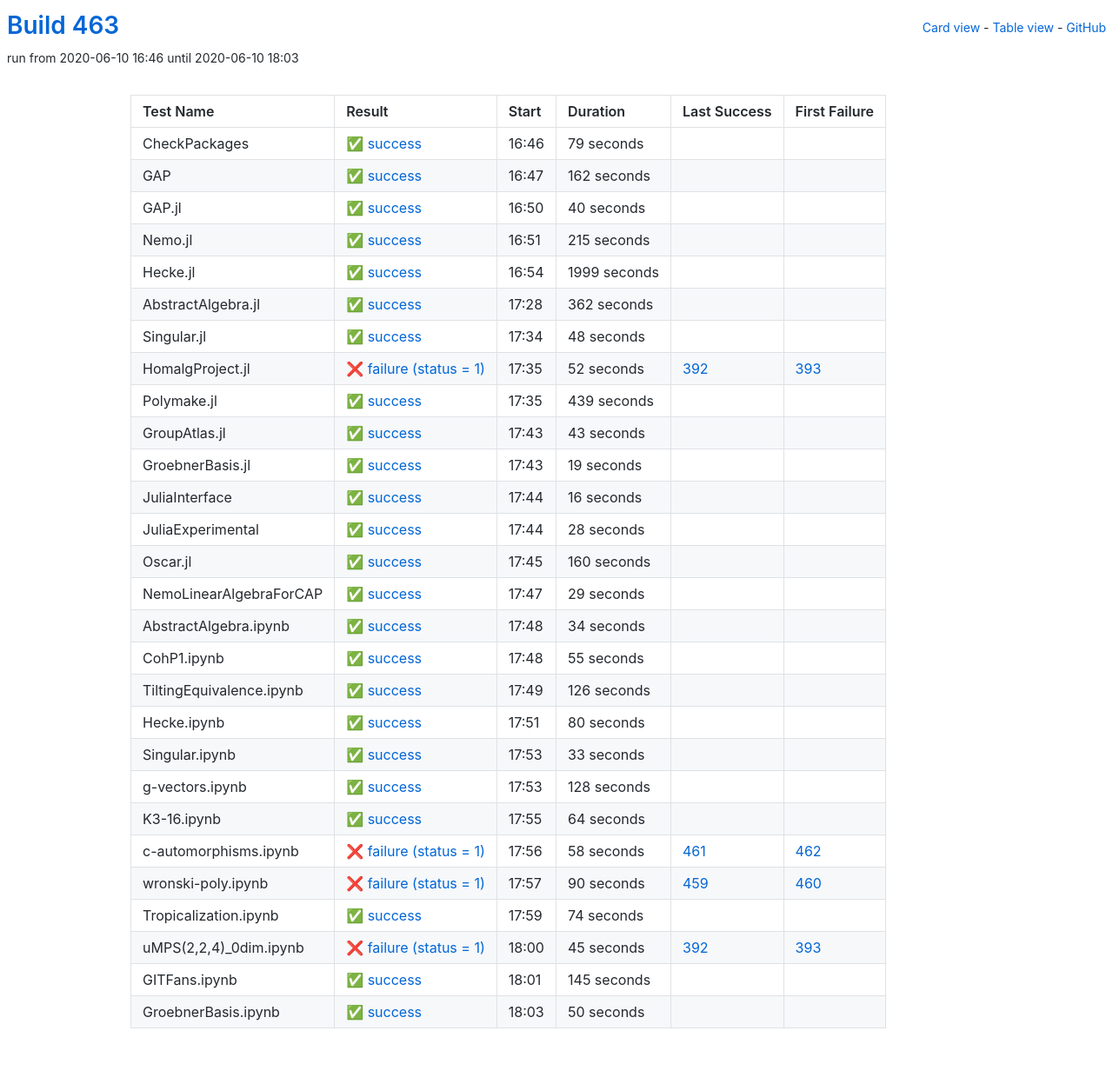
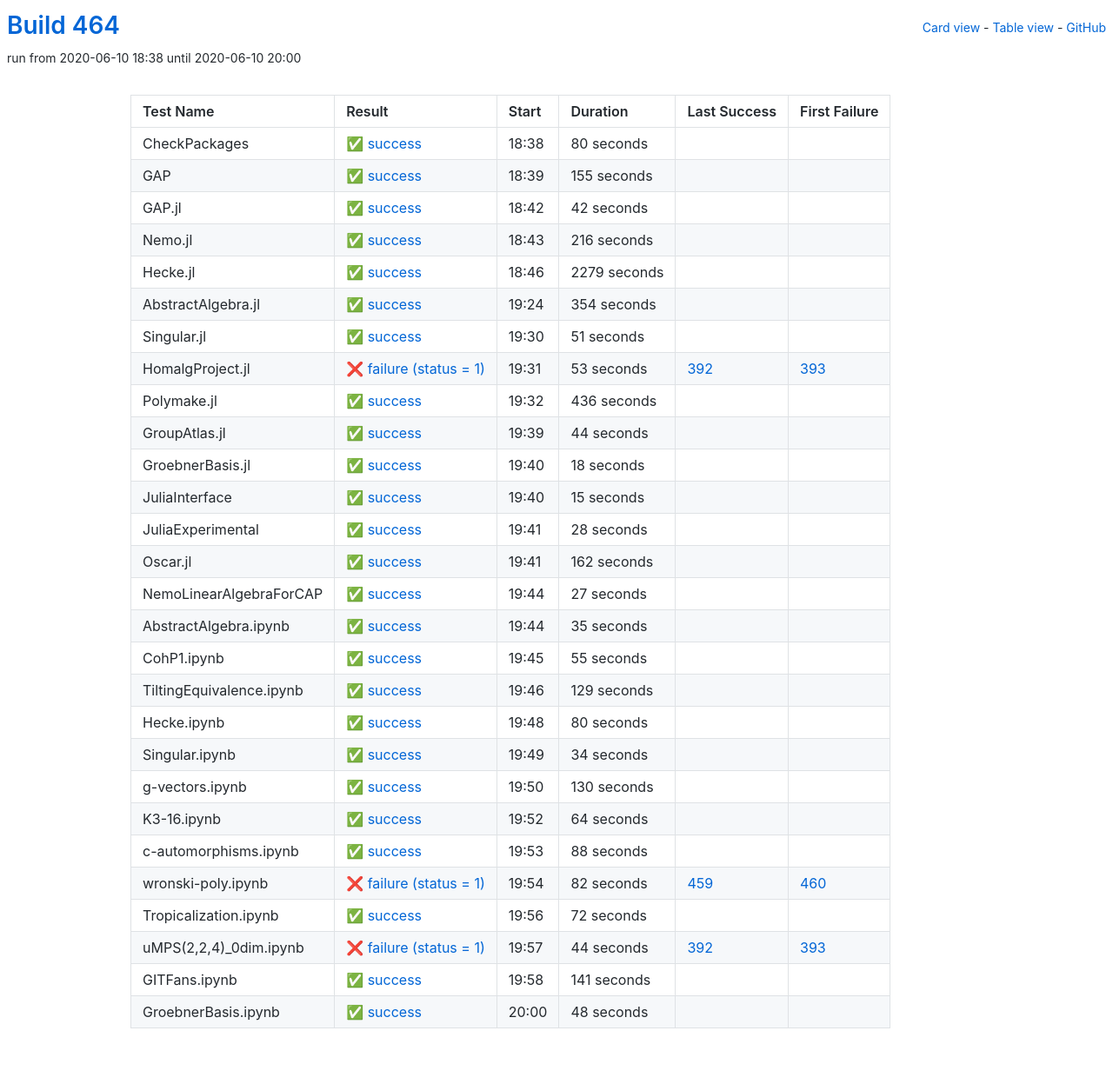
Before and after one commit to oscar-system/oscar-ci-status-1.4, a Jekyll site: the page built from table.html, in a window 1280 px wide. Shown: the whole page at 87% size. Built offline with Jekyll 4.4.1, drawn with Linux system fonts in a browser that asks for light colours.

Commit message:
Build #464

```diff
--- a/_data/ci.yml
+++ b/_data/ci.yml
@@ -1,6 +1,6 @@
 ---
-build: 463
-build_url: https://oscarci.mathematik.uni-kl.de/job/oscar-julia-1.4/463/
+build: 464
+build_url: https://oscarci.mathematik.uni-kl.de/job/oscar-julia-1.4/464/
 job: oscar-julia-1.4
 organization: oscar-system
 repo: oscar-ci-status-1.4
@@ -8,152 +8,152 @@ repourl: https://github.com/oscar-system/oscar-ci-status-1.4
 tests:
 - name: CheckPackages
   id: checkpackages
-  log: https://oscarci.mathematik.uni-kl.de/job/oscar-julia-1.4/463/artifact/logs/build-463/CheckPackages.log
-  start: 2020-06-10 16:46
+  log: https://oscarci.mathematik.uni-kl.de/job/oscar-julia-1.4/464/artifact/logs/build-464/CheckPackages.log
+  start: 2020-06-10 18:38
   success: true
   exitcode: 0
   status: success
-  duration: 79
+  duration: 80
   last_success: false
   last_success_url:
   first_failure: false
   first_failure_url:
 - name: GAP
   id: gap
-  log: https://oscarci.mathematik.uni-kl.de/job/oscar-julia-1.4/463/artifact/logs/build-463/GAP.log
-  start: 2020-06-10 16:47
+  log: https://oscarci.mathematik.uni-kl.de/job/oscar-julia-1.4/464/artifact/logs/build-464/GAP.log
+  start: 2020-06-10 18:39
   success: true
   exitcode: 0
   status: success
-  duration: 162
+  duration: 155
   last_success: false
   last_success_url:
   first_failure: false
   first_failure_url:
 - name: GAP.jl
   id: gap-jl
-  log: https://oscarci.mathematik.uni-kl.de/job/oscar-julia-1.4/463/artifact/logs/build-463/GAP.jl.log
-  start: 2020-06-10 16:50
+  log: https://oscarci.mathematik.uni-kl.de/job/oscar-julia-1.4/464/artifact/logs/build-464/GAP.jl.log
+  start: 2020-06-10 18:42
   success: true
   exitcode: 0
   status: success
-  duration: 40
+  duration: 42
   last_success: false
   last_success_url:
   first_failure: false
   first_failure_url:
 - name: Nemo.jl
   id: nemo-jl
-  log: https://oscarci.mathematik.uni-kl.de/job/oscar-julia-1.4/463/artifact/logs/build-463/Nemo.jl.log
-  start: 2020-06-10 16:51
+  log: https://oscarci.mathematik.uni-kl.de/job/oscar-julia-1.4/464/artifact/logs/build-464/Nemo.jl.log
+  start: 2020-06-10 18:43
   success: true
   exitcode: 0
   status: success
-  duration: 215
+  duration: 216
   last_success: false
   last_success_url:
   first_failure: false
   first_failure_url:
 - name: Hecke.jl
   id: hecke-jl
-  log: https://oscarci.mathematik.uni-kl.de/job/oscar-julia-1.4/463/artifact/logs/build-463/Hecke.jl.log
-  start: 2020-06-10 16:54
+  log: https://oscarci.mathematik.uni-kl.de/job/oscar-julia-1.4/464/artifact/logs/build-464/Hecke.jl.log
+  start: 2020-06-10 18:46
   success: true
   exitcode: 0
   status: success
-  duration: 1999
+  duration: 2279
   last_success: false
   last_success_url:
   first_failure: false
   first_failure_url:
 - name: AbstractAlgebra.jl
   id: abstractalgebra-jl
-  log: https://oscarci.mathematik.uni-kl.de/job/oscar-julia-1.4/463/artifact/logs/build-463/AbstractAlgebra.jl.log
-  start: 2020-06-10 17:28
+  log: https://oscarci.mathematik.uni-kl.de/job/oscar-julia-1.4/464/artifact/logs/build-464/AbstractAlgebra.jl.log
+  start: 2020-06-10 19:24
   success: true
   exitcode: 0
   status: success
-  duration: 362
+  duration: 354
   last_success: false
   last_success_url:
   first_failure: false
   first_failure_url:
 - name: Singular.jl
   id: singular-jl
-  log: https://oscarci.mathematik.uni-kl.de/job/oscar-julia-1.4/463/artifact/logs/build-463/Singular.jl.log
-  start: 2020-06-10 17:34
+  log: https://oscarci.mathematik.uni-kl.de/job/oscar-julia-1.4/464/artifact/logs/build-464/Singular.jl.log
+  start: 2020-06-10 19:30
   success: true
   exitcode: 0
   status: success
-  duration: 48
+  duration: 51
   last_success: false
   last_success_url:
   first_failure: false
   first_failure_url:
 - name: HomalgProject.jl
   id: homalgproject-jl
-  log: https://oscarci.mathematik.uni-kl.de/job/oscar-julia-1.4/463/artifact/logs/build-463/HomalgProject.jl.log
-  start: 2020-06-10 17:35
+  log: https://oscarci.mathematik.uni-kl.de/job/oscar-julia-1.4/464/artifact/logs/build-464/HomalgProject.jl.log
+  start: 2020-06-10 19:31
   success: false
   exitcode: 1
   status: failure
-  duration: 52
+  duration: 53
   last_success: 392
   last_success_url: https://oscarci.mathematik.uni-kl.de/job/oscar-julia-1.4/392/
   first_failure: 393
   first_failure_url: https://oscarci.mathematik.uni-kl.de/job/oscar-julia-1.4/393/
 - name: Polymake.jl
   id: polymake-jl
-  log: https://oscarci.mathematik.uni-kl.de/job/oscar-julia-1.4/463/artifact/logs/build-463/Polymake.jl.log
-  start: 2020-06-10 17:35
+  log: https://oscarci.mathematik.uni-kl.de/job/oscar-julia-1.4/464/artifact/logs/build-464/Polymake.jl.log
+  start: 2020-06-10 19:32
   success: true
   exitcode: 0
   status: success
-  duration: 439
+  duration: 436
   last_success: false
   last_success_url:
   first_failure: false
   first_failure_url:
 - name: GroupAtlas.jl
   id: groupatlas-jl
-  log: https://oscarci.mathematik.uni-kl.de/job/oscar-julia-1.4/463/artifact/logs/build-463/GroupAtlas.jl.log
-  start: 2020-06-10 17:43
+  log: https://oscarci.mathematik.uni-kl.de/job/oscar-julia-1.4/464/artifact/logs/build-464/GroupAtlas.jl.log
+  start: 2020-06-10 19:39
   success: true
   exitcode: 0
   status: success
-  duration: 43
+  duration: 44
   last_success: false
   last_success_url:
   first_failure: false
   first_failure_url:
 - name: GroebnerBasis.jl
   id: groebnerbasis-jl
-  log: https://oscarci.mathematik.uni-kl.de/job/oscar-julia-1.4/463/artifact/logs/build-463/GroebnerBasis.jl.log
-  start: 2020-06-10 17:43
+  log: https://oscarci.mathematik.uni-kl.de/job/oscar-julia-1.4/464/artifact/logs/build-464/GroebnerBasis.jl.log
+  start: 2020-06-10 19:40
   success: true
   exitcode: 0
   status: success
-  duration: 19
+  duration: 18
   last_success: false
   last_success_url:
   first_failure: false
   first_failure_url:
 - name: JuliaInterface
   id: juliainterface
-  log: https://oscarci.mathematik.uni-kl.de/job/oscar-julia-1.4/463/artifact/logs/build-463/JuliaInterface.log
-  start: 2020-06-10 17:44
+  log: https://oscarci.mathematik.uni-kl.de/job/oscar-julia-1.4/464/artifact/logs/build-464/JuliaInterface.log
+  start: 2020-06-10 19:40
   success: true
   exitcode: 0
   status: success
-  duration: 16
+  duration: 15
   last_success: false
   last_success_url:
   first_failure: false
   first_failure_url:
 - name: JuliaExperimental
   id: juliaexperimental
-  log: https://oscarci.mathematik.uni-kl.de/job/oscar-julia-1.4/463/artifact/logs/build-463/JuliaExperimental.log
-  start: 2020-06-10 17:44
+  log: https://oscarci.mathematik.uni-kl.de/job/oscar-julia-1.4/464/artifact/logs/build-464/JuliaExperimental.log
+  start: 2020-06-10 19:41
   success: true
   exitcode: 0
   status: success
@@ -164,44 +164,44 @@ tests:
   first_failure_url:
 - name: Oscar.jl
   id: oscar-jl
-  log: https://oscarci.mathematik.uni-kl.de/job/oscar-julia-1.4/463/artifact/logs/build-463/Oscar.jl.log
-  start: 2020-06-10 17:45
+  log: https://oscarci.mathematik.uni-kl.de/job/oscar-julia-1.4/464/artifact/logs/build-464/Oscar.jl.log
+  start: 2020-06-10 19:41
   success: true
   exitcode: 0
   status: success
-  duration: 160
+  duration: 162
   last_success: false
   last_success_url:
   first_failure: false
   first_failure_url:
 - name: NemoLinearAlgebraForCAP
   id: nemolinearalgebraforcap
-  log: https://oscarci.mathematik.uni-kl.de/job/oscar-julia-1.4/463/artifact/logs/build-463/NemoLinearAlgebraForCAP.log
-  start: 2020-06-10 17:47
+  log: https://oscarci.mathematik.uni-kl.de/job/oscar-julia-1.4/464/artifact/logs/build-464/NemoLinearAlgebraForCAP.log
+  start: 2020-06-10 19:44
   success: true
   exitcode: 0
   status: success
-  duration: 29
+  duration: 27
   last_success: false
   last_success_url:
   first_failure: false
   first_failure_url:
 - name: AbstractAlgebra.ipynb
   id: abstractalgebra-ipynb
-  log: https://oscarci.mathematik.uni-kl.de/job/oscar-julia-1.4/463/artifact/logs/build-463/AbstractAlgebra.ipynb.log
-  start: 2020-06-10 17:48
+  log: https://oscarci.mathematik.uni-kl.de/job/oscar-julia-1.4/464/artifact/logs/build-464/AbstractAlgebra.ipynb.log
+  start: 2020-06-10 19:44
   success: true
   exitcode: 0
   status: success
-  duration: 34
+  duration: 35
   last_success: false
   last_success_url:
   first_failure: false
   first_failure_url:
 - name: CohP1.ipynb
   id: cohp1-ipynb
-  log: https://oscarci.mathematik.uni-kl.de/job/oscar-julia-1.4/463/artifact/logs/build-463/CohP1.ipynb.log
-  start: 2020-06-10 17:48
+  log: https://oscarci.mathematik.uni-kl.de/job/oscar-julia-1.4/464/artifact/logs/build-464/CohP1.ipynb.log
+  start: 2020-06-10 19:45
   success: true
   exitcode: 0
   status: success
@@ -212,20 +212,20 @@ tests:
   first_failure_url:
 - name: TiltingEquivalence.ipynb
   id: tiltingequivalence-ipynb
-  log: https://oscarci.mathematik.uni-kl.de/job/oscar-julia-1.4/463/artifact/logs/build-463/TiltingEquivalence.ipynb.log
-  start: 2020-06-10 17:49
+  log: https://oscarci.mathematik.uni-kl.de/job/oscar-julia-1.4/464/artifact/logs/build-464/TiltingEquivalence.ipynb.log
+  start: 2020-06-10 19:46
   success: true
   exitcode: 0
   status: success
-  duration: 126
+  duration: 129
   last_success: false
   last_success_url:
   first_failure: false
   first_failure_url:
 - name: Hecke.ipynb
   id: hecke-ipynb
-  log: https://oscarci.mathematik.uni-kl.de/job/oscar-julia-1.4/463/artifact/logs/build-463/Hecke.ipynb.log
-  start: 2020-06-10 17:51
+  log: https://oscarci.mathematik.uni-kl.de/job/oscar-julia-1.4/464/artifact/logs/build-464/Hecke.ipynb.log
+  start: 2020-06-10 19:48
   success: true
   exitcode: 0
   status: success
@@ -236,32 +236,32 @@ tests:
   first_failure_url:
 - name: Singular.ipynb
   id: singular-ipynb
-  log: https://oscarci.mathematik.uni-kl.de/job/oscar-julia-1.4/463/artifact/logs/build-463/Singular.ipynb.log
-  start: 2020-06-10 17:53
+  log: https://oscarci.mathematik.uni-kl.de/job/oscar-julia-1.4/464/artifact/logs/build-464/Singular.ipynb.log
+  start: 2020-06-10 19:49
   success: true
   exitcode: 0
   status: success
-  duration: 33
+  duration: 34
   last_success: false
   last_success_url:
   first_failure: false
   first_failure_url:
 - name: g-vectors.ipynb
   id: g-vectors-ipynb
-  log: https://oscarci.mathematik.uni-kl.de/job/oscar-julia-1.4/463/artifact/logs/build-463/g-vectors.ipynb.log
-  start: 2020-06-10 17:53
+  log: https://oscarci.mathematik.uni-kl.de/job/oscar-julia-1.4/464/artifact/logs/build-464/g-vectors.ipynb.log
+  start: 2020-06-10 19:50
   success: true
   exitcode: 0
   status: success
-  duration: 128
+  duration: 130
   last_success: false
   last_success_url:
   first_failure: false
   first_failure_url:
 - name: K3-16.ipynb
   id: k3-16-ipynb
-  log: https://oscarci.mathematik.uni-kl.de/job/oscar-julia-1.4/463/artifact/logs/build-463/K3-16.ipynb.log
-  start: 2020-06-10 17:55
+  log: https://oscarci.mathematik.uni-kl.de/job/oscar-julia-1.4/464/artifact/logs/build-464/K3-16.ipynb.log
+  start: 2020-06-10 19:52
   success: true
   exitcode: 0
   status: success
@@ -272,72 +272,72 @@ tests:
   first_failure_url:
 - name: c-automorphisms.ipynb
   id: c-automorphisms-ipynb
-  log: https://oscarci.mathematik.uni-kl.de/job/oscar-julia-1.4/463/artifact/logs/build-463/c-automorphisms.ipynb.log
-  start: 2020-06-10 17:56
+  log: https://oscarci.mathematik.uni-kl.de/job/oscar-julia-1.4/464/artifact/logs/build-464/c-automorphisms.ipynb.log
+  start: 2020-06-10 19:53
+  success: true
+  exitcode: 0
+  status: success
+  duration: 88
+  last_success: false
+  last_success_url:
+  first_failure: false
+  first_failure_url:
+- name: wronski-poly.ipynb
+  id: wronski-poly-ipynb
+  log: https://oscarci.mathematik.uni-kl.de/job/oscar-julia-1.4/464/artifact/logs/build-464/wronski-poly.ipynb.log
+  start: 2020-06-10 19:54
   success: false
   exitcode: 1
   status: failure
-  duration: 58
-  last_success: 461
-  last_success_url: https://oscarci.mathematik.uni-kl.de/job/oscar-julia-1.4/461/
-  first_failure: 462
-  first_failure_url: https://oscarci.mathematik.uni-kl.de/job/oscar-julia-1.4/462/
-- name: wronski-poly.ipynb
-  id: wronski-poly-ipynb
-  log: https://oscarci.mathematik.uni-kl.de/job/oscar-julia-1.4/463/artifact/logs/build-463/wronski-poly.ipynb.log
-  start: 2020-06-10 17:57
-  success: false
-  exitcode: 1
-  status: failure
-  duration: 90
+  duration: 82
   last_success: 459
   last_success_url: https://oscarci.mathematik.uni-kl.de/job/oscar-julia-1.4/459/
   first_failure: 460
   first_failure_url: https://oscarci.mathematik.uni-kl.de/job/oscar-julia-1.4/460/
 - name: Tropicalization.ipynb
   id: tropicalization-ipynb
-  log: https://oscarci.mathematik.uni-kl.de/job/oscar-julia-1.4/463/artifact/logs/build-463/Tropicalization.ipynb.log
-  start: 2020-06-10 17:59
+  log: https://oscarci.mathematik.uni-kl.de/job/oscar-julia-1.4/464/artifact/logs/build-464/Tropicalization.ipynb.log
+  start: 2020-06-10 19:56
   success: true
   exitcode: 0
   status: success
-  duration: 74
+  duration: 72
   last_success: false
   last_success_url:
   first_failure: false
   first_failure_url:
 - name: uMPS(2,2,4)_0dim.ipynb
   id: umps-2-2-4-0dim-ipynb
-  log: https://oscarci.mathematik.uni-kl.de/job/oscar-julia-1.4/463/artifact/logs/build-463/uMPS-2-2-4-_0dim.ipynb.log
-  start: 2020-06-10 18:00
+  log: https://oscarci.mathematik.uni-kl.de/job/oscar-julia-1.4/464/artifact/logs/build-464/uMPS-2-2-4-_0dim.ipynb.log
+  start: 2020-06-10 19:57
   success: false
   exitcode: 1
   status: failure
-  duration: 45
+  duration: 44
   last_success: 392
   last_success_url: https://oscarci.mathematik.uni-kl.de/job/oscar-julia-1.4/392/
   first_failure: 393
   first_failure_url: https://oscarci.mathematik.uni-kl.de/job/oscar-julia-1.4/393/
 - name: GITFans.ipynb
   id: gitfans-ipynb
-  log: https://oscarci.mathematik.uni-kl.de/job/oscar-julia-1.4/463/artifact/logs/build-463/GITFans.ipynb.log
-  start: 2020-06-10 18:01
+  log: https://oscarci.mathematik.uni-kl.de/job/oscar-julia-1.4/464/artifact/logs/build-464/GITFans.ipynb.log
+  start: 2020-06-10 19:58
   success: true
   exitcode: 0
   status: success
-  duration: 145
+  duration: 141
   last_success: false
   last_success_url:
   first_failure: false
   first_failure_url:
 - name: GroebnerBasis.ipynb
   id: groebnerbasis-ipynb
-  log: https://oscarci.mathematik.uni-kl.de/job/oscar-julia-1.4/463/artifact/logs/build-463/GroebnerBasis.ipynb.log
-  start: 2020-06-10 18:03
+  log: https://oscarci.mathematik.uni-kl.de/job/oscar-julia-1.4/464/artifact/logs/build-464/GroebnerBasis.ipynb.log
+  start: 2020-06-10 20:00
   success: true
   exitcode: 0
   status: success
-  duration: 50
+  duration: 48
   last_success: false
   last_success_url:
   first_failure: false
```
Also changed, not shown: README.md.
